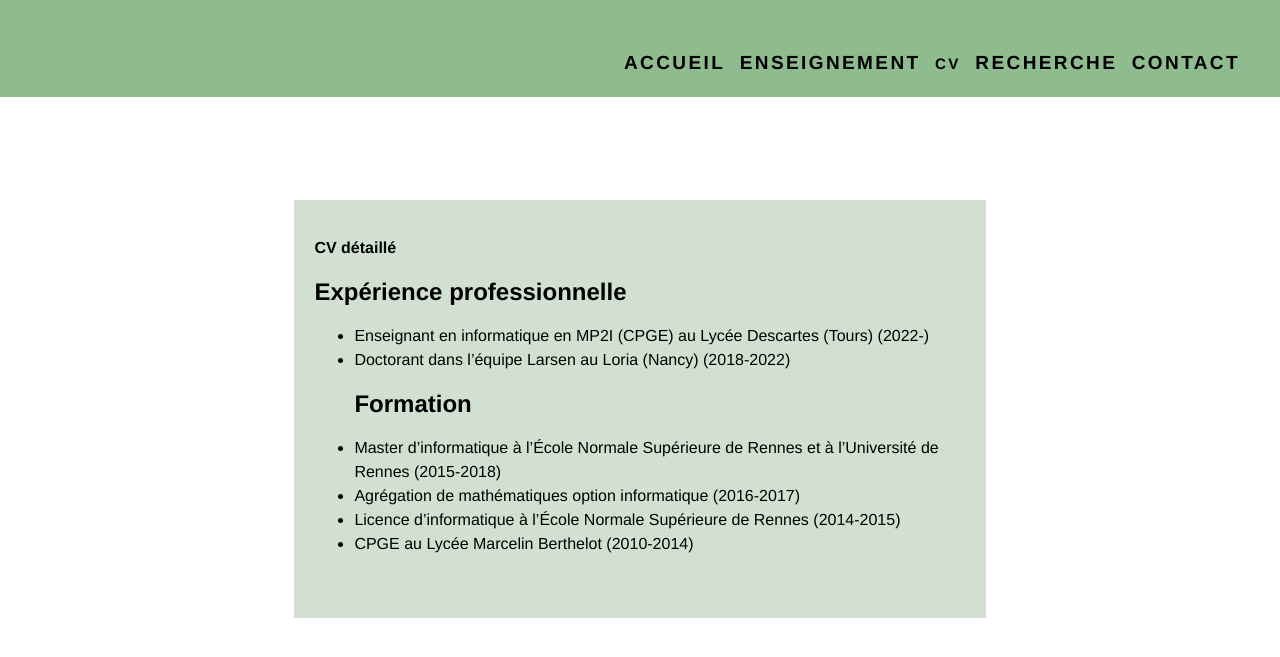
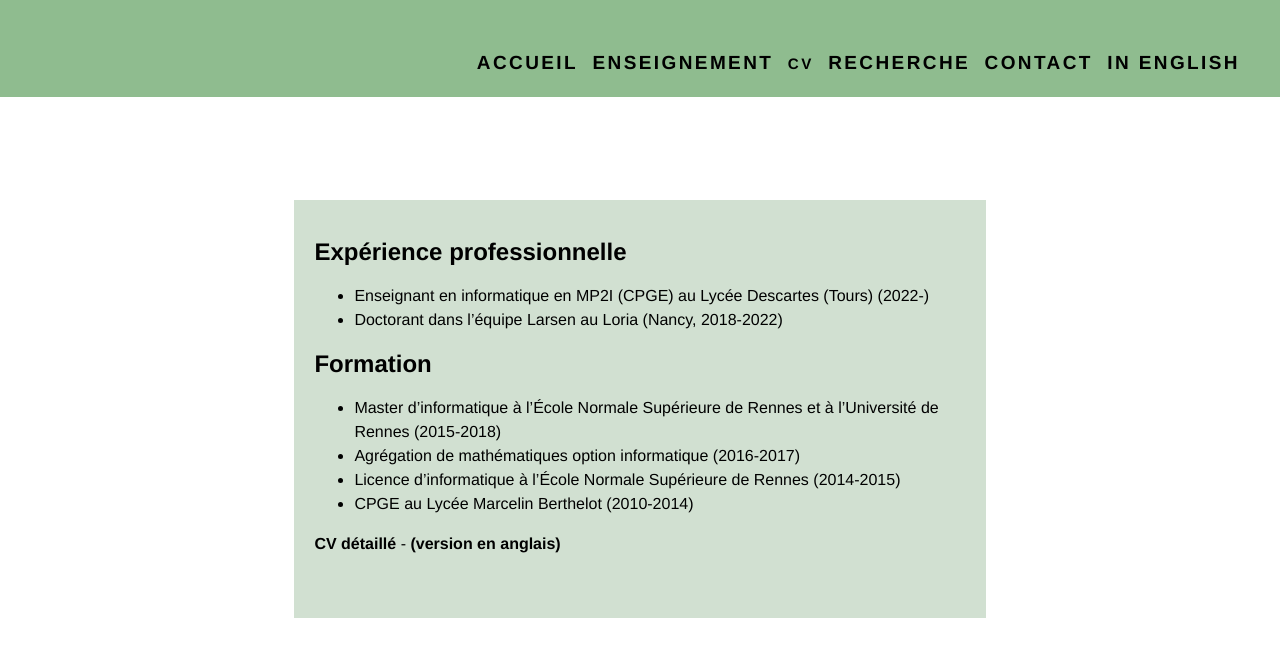
Before and after one commit to VladislavTempez/Vladislavtempez.github.io, a Jekyll site: the page built from pages/cv.md, in a window 1280 px wide. Shown: the top 657 px of the page. Built offline with Jekyll 4.4.1, drawn with Linux system fonts in a browser that asks for light colours.

```diff
--- a/_layouts/default.html
+++ b/_layouts/default.html
@@ -12,7 +12,6 @@
 {% if page.description %}
  <meta name="description" content="{{ page.description | escape }}">
 {% endif %}
- <link rel="shortcut icon" type="image/png" href="/images/favicon.png">
 </head>
 
 <body>
@@ -24,7 +23,9 @@
   <li>{% if page.url == '/teaching/' %}<b> Enseignement</b>{% else %}<a href="/teaching/" title="Enseignement">Enseignement</a>{% endif %}</li>
   <li>{% if page.url == '/cv/' %}<b>CV</b>{% else %}<a href="/cv/" title="CV">CV</a>{% endif %}</li>
   <li>{% if page.url == '/research/' %}<b>Recherche</b>{% else %}<a href="/research/" title="Recherche">Recherche</a>{% endif %}</li>
+
   <li><a href="mailto:vladislav.tempez[at]prepas.science">contact</a></li>
+  <li>{% if page.url == '/en/' %}<b></b>{% else %}<a href="/en/" title="In english">In English</a>{% endif %}</li>
  </ul>
 </div>
 <div id="corps">
--- a/pages/cv.md
+++ b/pages/cv.md
@@ -4,12 +4,14 @@ title: Vladislav Tempez
 permalink: /cv/
 description: Vladislav Tempez - CV
 ---
-[CV détaillé](/docs/CV.pdf)
 ## Expérience professionnelle
 - Enseignant en informatique en MP2I (CPGE) au Lycée Descartes (Tours) (2022-)
-- Doctorant dans l'équipe Larsen au Loria (Nancy) (2018-2022)
+- Doctorant dans l'équipe Larsen au Loria (Nancy, 2018-2022)
+
 ## Formation
 - Master d'informatique à l'École Normale Supérieure de Rennes et à l'Université de Rennes (2015-2018)
 - Agrégation de mathématiques option informatique (2016-2017)
 - Licence d'informatique à l'École Normale Supérieure de Rennes (2014-2015)
 - CPGE au Lycée Marcelin Berthelot (2010-2014)
+
+[CV détaillé](/docs/CV/CV_Vladislav_TEMPEZ.pdf)  -  [(version en anglais)](/docs/CV/CV_Vladislav_TEMPEZ_en.pdf)
```
Also changed, not shown: pages/en.md (added, +13 -0 lines), pages/teaching.md (added, +7 -0 lines), 9 other files.
